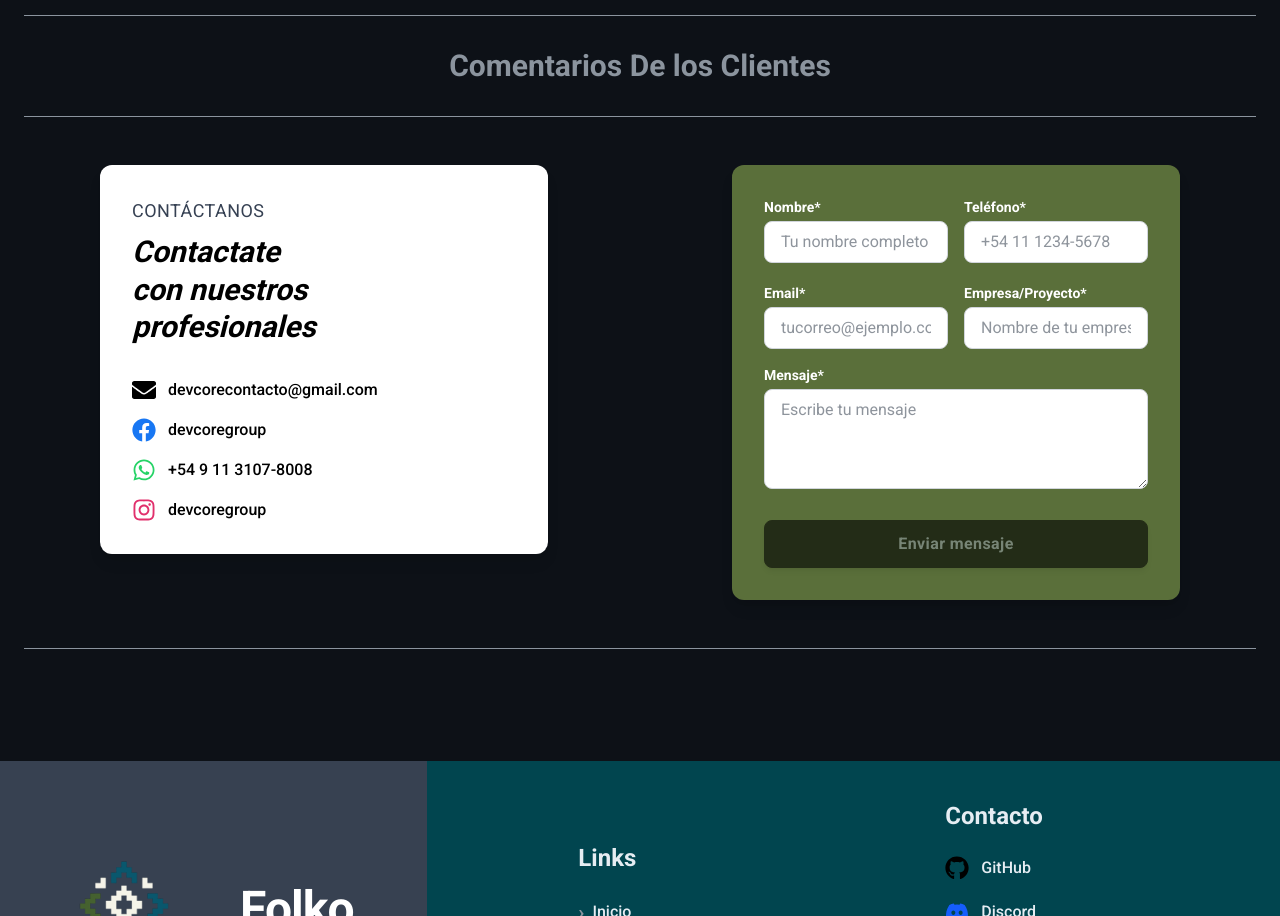
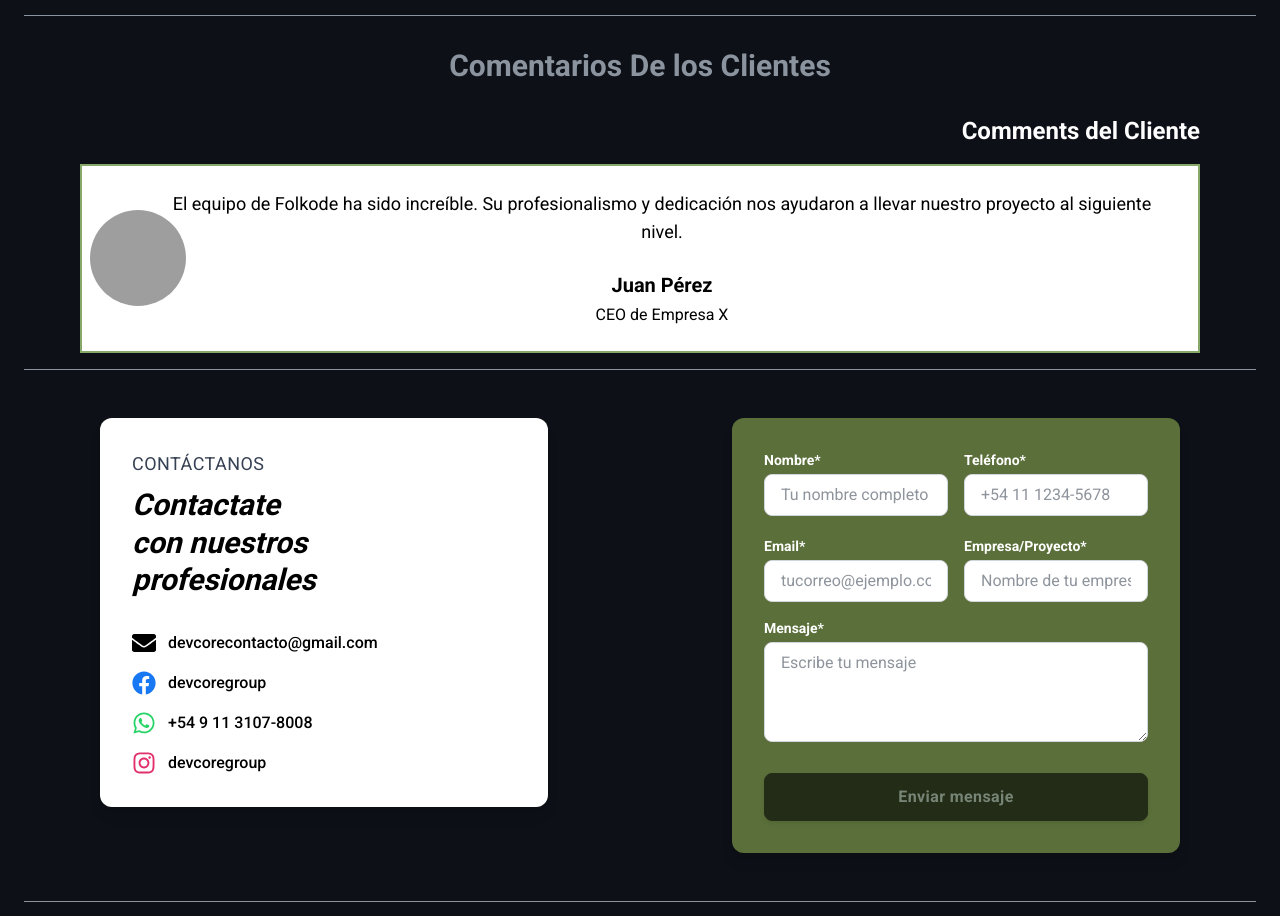
Before and after one commit to OGabrielSosa/LandingPage, a Next.js app: page / in a window 1280 px wide. Shown: the part 6818-7734 px from the top of the page. Built offline with nearby package versions, Linux system fonts and the light colour scheme; grey boxes are pictures that could not be loaded.

Commit message:
Creada la Tarjeta de Comentario de clientes

```diff
--- a/src/app/page.tsx
+++ b/src/app/page.tsx
@@ -10,6 +10,7 @@ import TeamMemberSection from "@/components/TeamMemberCard";
 import FactoryCard from "@/components/FactoryCard";
 import ContactFormSection from "@/components/ContactFormSection";
 import ContactDatos from "@/components/ContactDatos";
+import ClientComent from "@/components/ClientComent";
 
 export default function Home() {
   return (
@@ -39,6 +40,13 @@ export default function Home() {
         <ProyClientes />
         <hr className="border-t border-secondary my-4" />
         <h1 className="text-3xl font-bold text-center mb-8 mt-8">Comentarios De los Clientes</h1>
+        <ClientComent
+          comment="El equipo de Folkode ha sido increíble. Su profesionalismo y dedicación nos ayudaron a llevar nuestro proyecto al siguiente nivel."
+          author="Juan Pérez"
+          role="CEO de Empresa X"
+          avatarUrl="/images/avatars/juan.jpg"
+        />
+
         <hr className="border-t border-secondary my-4" />
         <section className="w-full flex flex-col md:flex-row gap-8 items-start justify-center py-8">
           <div className="w-full md:w-1/2 flex justify-center">
--- /dev/null
+++ b/src/components/ClientComent.tsx
@@ -0,0 +1,55 @@
+import Image from 'next/image'
+import React from 'react';
+
+interface ClientCommentProps {
+  comment: string;
+  author: string;
+  role: string;
+  avatarUrl: string; // Ruta de la imagen
+  className?: string;
+}
+
+const ClientComment: React.FC<ClientCommentProps> = ({
+  comment,
+  author,
+  role,
+  avatarUrl,
+  className = '',
+}) => {
+  return (
+    <div className={`w-full max-w-6xl mx-auto px-4 ${className}`}>
+      {/* Título simple como texto - Ahora en blanco */}
+      <div className="text-right mb-4">
+        <span className="text-h3 text-white">Comments del Cliente</span> {/* Cambiado a text-white */}
+      </div>
+
+      {/* Contenedor principal con tarjeta - fondo blanco y bordes verdes */}
+      <div className="border-2 border-[#86A869] bg-white pl-10 md:pl-14 lg:pl-16 pr-6 py-6 relative min-h-[180px]">
+        {/* Imagen */}
+        <div className="absolute left-2 top-1/2 transform -translate-y-1/2">
+          <Image
+            src={avatarUrl}
+            alt={`${author} avatar`}
+            className="w-16 h-16 md:w-20 md:h-20 lg:w-24 lg:h-24 rounded-full object-cover"
+            width={96} // Ajusta el tamaño según sea necesario
+            height={96} // Ajusta el tamaño según sea necesario
+          />
+        </div>
+
+        {/* Contenido de texto - todo en negro */}
+        <div className="h-full flex flex-col justify-center items-center text-center ml-1">
+          <p className="text-body-lg text-black mb-6 px-4">
+            {comment}
+          </p>
+
+          <div className="text-center">
+            <h4 className="text-h3 !text-xl !font-bold !mb-1 text-black">{author}</h4>
+            <p className="text-body-md text-black">{role}</p>
+          </div>
+        </div>
+      </div>
+    </div>
+  );
+};
+
+export default ClientComment;
```
